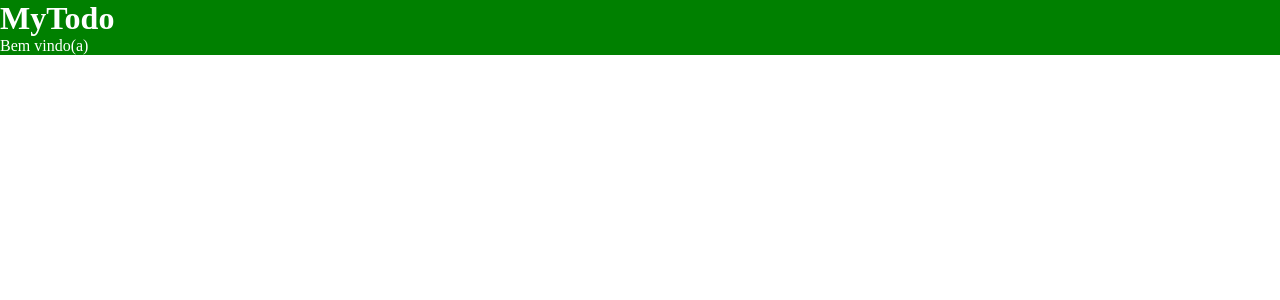
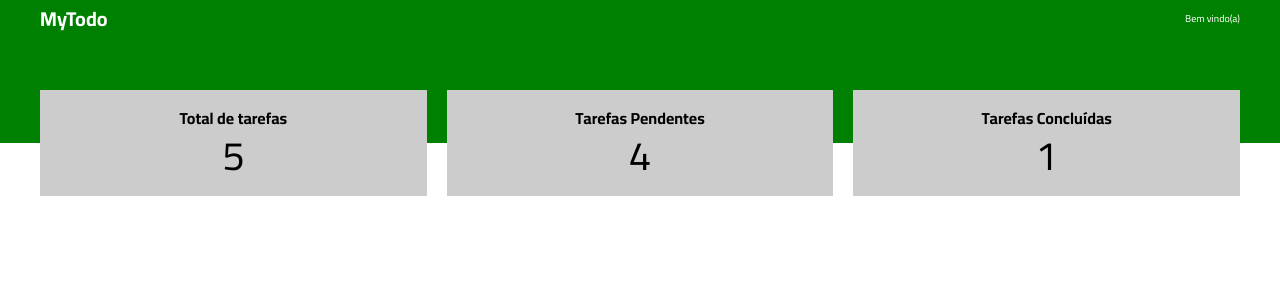
Before and after one commit to devbrunogomes/todo-list, a React (Create React App) app: page / in a window 1280 px wide. Shown: the top 300 px of the page. Built offline with nearby package versions, Linux system fonts and the light colour scheme.

Commit message:
Header and StatsCard concludeds, and hys styles was made with scss

```diff
--- a/package.json
+++ b/package.json
@@ -13,6 +13,7 @@
     "react": "^18.2.0",
     "react-dom": "^18.2.0",
     "react-scripts": "5.0.1",
+    "sass": "^1.70.0",
     "typescript": "^4.9.5",
     "web-vitals": "^2.1.4"
   },
--- a/public/index.html
+++ b/public/index.html
@@ -8,6 +8,12 @@
     <meta
       name="description"
       content="Web site created using create-react-app"
+    />
+    <link rel="preconnect" href="https://fonts.googleapis.com" />
+    <link rel="preconnect" href="https://fonts.gstatic.com" crossorigin />
+    <link
+      href="https://fonts.googleapis.com/css2?family=Cairo:wght@200..1000&display=swap"
+      rel="stylesheet"
     />
     <link rel="apple-touch-icon" href="%PUBLIC_URL%/logo192.png" />
     <!--
--- a/src/components/Header/Header.tsx
+++ b/src/components/Header/Header.tsx
@@ -1,16 +1,24 @@
-import './styles.css'
+//Pra importar um modulo css, eu jogo pra dentro de uma variavel, e todos os parametros do meu css agr pode ser acessado como um objeto
+import { StatsCard } from "../StatsCard/StatsCard";
+import styles from "./styles.module.scss";
 
-export const Header: React.FC = () => { //Exportando como arrow function eu consigo agr tipar a minha funçao
+export const Header: React.FC = () => {
+  //Exportando como arrow function eu consigo agr tipar a minha funçao
   return (
-    <header className="header">
-      <div>
-        <h1>MyTodo</h1>
+    // Eu nao uso mais uma string comum para a classe, agr eu acesso o styles e uso o nome que eu usaria caso fosse uma string
+    <header className={styles.header}>
+      <div className={styles.container}>
+        <div>
+          <h1>MyTodo</h1>
 
-        <span>Bem vindo(a)</span>
-      </div>
+          <span>Bem vindo(a)</span>
+        </div>
 
-      <div>
-        {/* Aqui virá os cards */}
+        <div>
+          <StatsCard title="Total de tarefas" value={5} />
+          <StatsCard title="Tarefas Pendentes" value={4}/>
+          <StatsCard title="Tarefas Concluídas" value={1}/>
+        </div>
       </div>
     </header>
   );
--- a/src/components/Header/styles.css
+++ /dev/null
@@ -1,4 +0,0 @@
-.header {
-  background-color: green;
-  color: white;
-}
--- /dev/null
+++ b/src/components/Header/styles.module.scss
@@ -0,0 +1,24 @@
+.header {
+  background-color: green;
+  color: white;
+}
+
+.container {
+  max-width: 1240px;
+  padding: 0 2rem;
+  margin: 0 auto;
+
+  div:first-child {
+    display: flex;
+    justify-content: space-between;
+    align-items: center;
+  }
+
+  div:last-child {
+    display: flex;
+    align-items: center;
+    gap: 2rem;
+
+    transform: translateY(50%);
+  }
+}
--- /dev/null
+++ b/src/components/StatsCard/StatsCard.tsx
@@ -0,0 +1,17 @@
+import styles from './styles.module.scss'
+
+interface StatsCardProps {
+  title: string;
+  value: number;
+}
+
+//Logo após o React.FC eu abro um generic '<>', e passo o contrato(interface) dos parametros que vao ser recebidos
+export const StatsCard: React.FC<StatsCardProps> = (props) => {
+  return (
+    <article className={styles.stats_card}>
+      <h2>{props.title}</h2>
+
+      <span>{props.value}</span>
+    </article>
+  )
+}
--- /dev/null
+++ b/src/components/StatsCard/styles.module.scss
@@ -0,0 +1,18 @@
+.stats_card {
+  background-color: #ccc;
+  color: black;
+  width: 100%;
+  padding: 2rem;
+  text-align: center;
+
+  h2 {
+    font-size: 1.6rem;
+    margin-bottom: 1rem;
+    line-height: 1;
+  }
+
+  span {
+    font-size: 4rem;
+    line-height: 1;
+  }
+}
--- a/src/styles/global.css
+++ b/src/styles/global.css
@@ -1,5 +1,10 @@
+:root {
+  font-size: 62.5%;
+}
+
 * {
   margin: 0;
   padding: 0;
   box-sizing: border-box;
+  font-family: "Cairo", sans-serif;
 }
```
Also changed, not shown: 1 other file (tests, documents, lock files or other folders).
